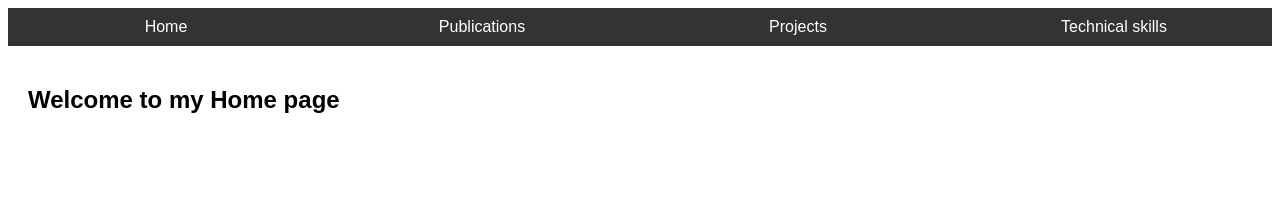
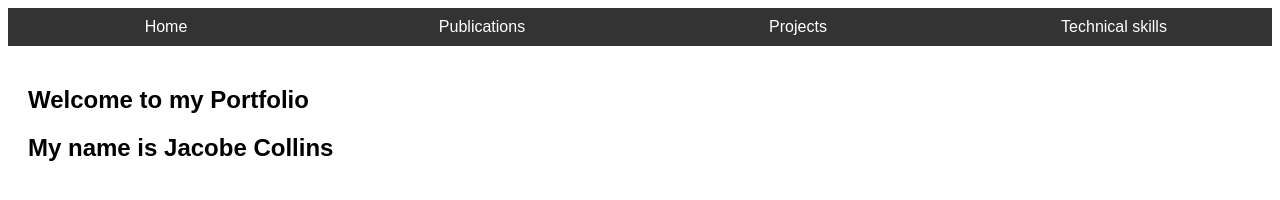
Before and after one commit to GIThuser112/GITUSER112.github.io, a plain HTML site: page index.html in a window 1280 px wide. Drawn offline with Linux system fonts and the light colour scheme.

Commit message:
Update index.html

```diff
--- a/index.html
+++ b/index.html
@@ -41,7 +41,9 @@
     </div>
 
     <div class="content" id="home-content">
-        <h2>Welcome to my Home page</h2>
+        <h2>Welcome to my Portfolio</h2>
+        <h2>My name is Jacobe Collins</h2>
+
         <!-- Add your Home page content here -->
     </div>
 
```
